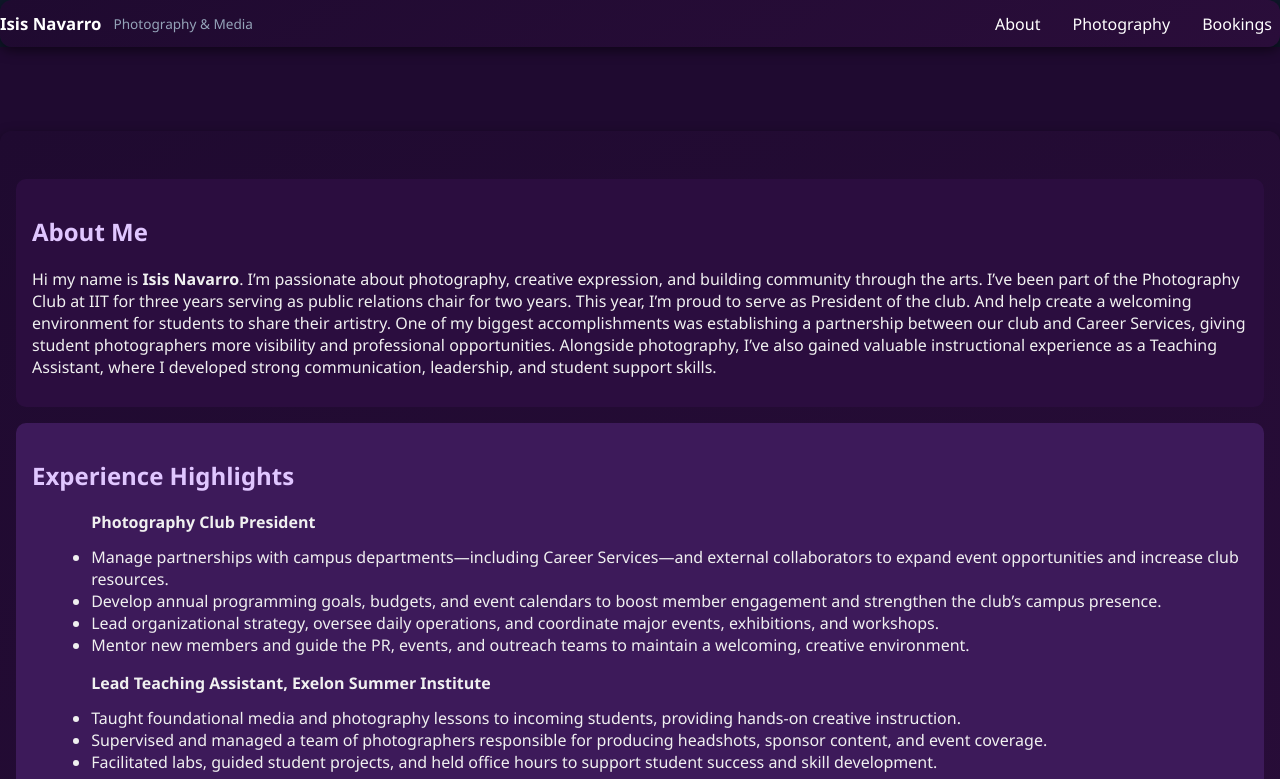
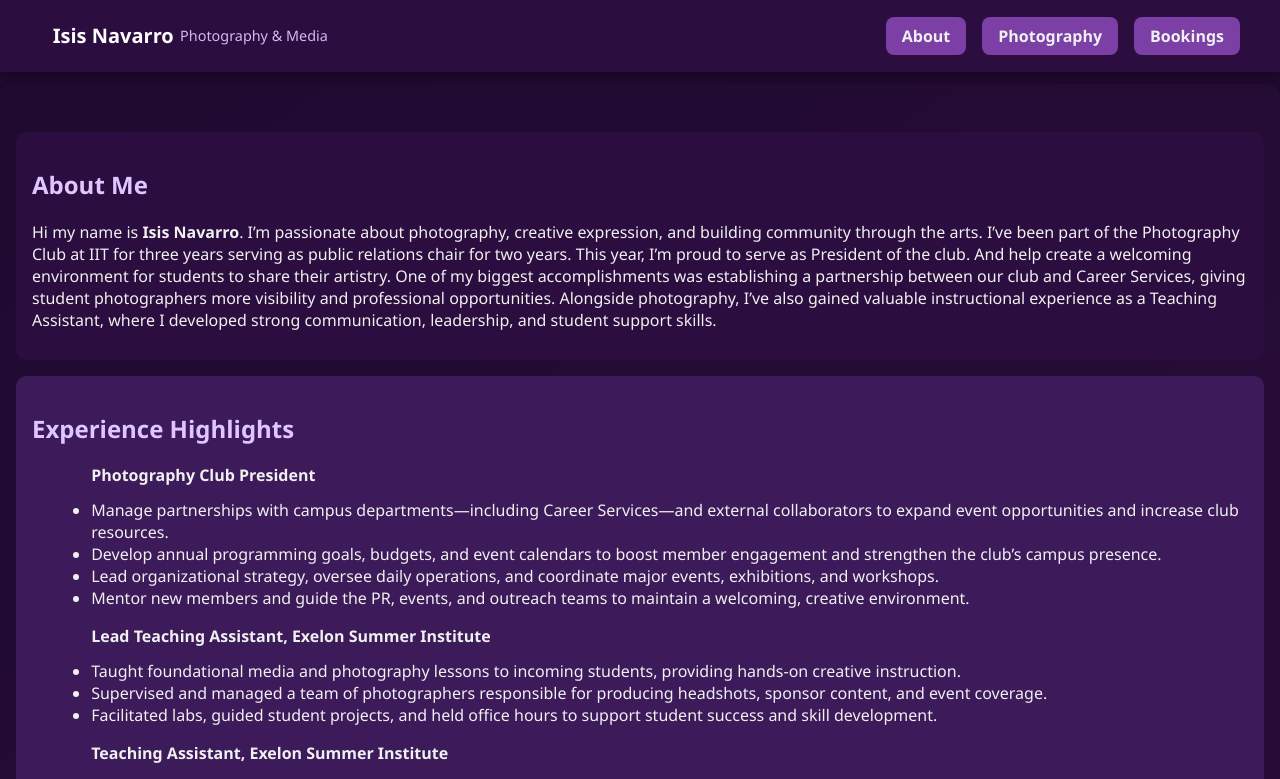
Before and after one commit to IsisXN/ITMD-543-Final-, a Vue app in the folder my-vue-project/: page / in a window 1280 px wide. Shown: the top 779 px of the page. Built offline with nearby package versions, Linux system fonts and the light colour scheme.

Commit message:
Update Navbar.vue

```diff
--- a/my-vue-project/src/components/Navbar.vue
+++ b/my-vue-project/src/components/Navbar.vue
@@ -1,40 +1,140 @@
 <template>
-  <nav class="nav" role="navigation" aria-label="Main Navigation" style="background:#0f172a;color:#fff;">
-    <div class="container" style="display:flex;align-items:center;justify-content:space-between;padding:.75rem 0;">
-      <div style="display:flex;align-items:center;gap:.75rem;">
-        <a class="brand" @click.prevent="go('/')" href="/" style="font-weight:700;font-size:1.05rem;color:inherit;">Isis Navarro</a>
-        <span style="color:#94a3b8;font-size:0.85rem;">Photography & Media</span>
-      </div>
+  <nav class="nav" role="navigation" aria-label="Main Navigation">
+    <div class="nav-container">
 
-      <div>
-        <button class="mobile-toggle" @click="open = !open" aria-label="Toggle menu" style="display:none;">☰</button>
-        <ul :style="menuStyle" class="nav-links" role="menu" aria-label="Top Navigation" >
-          <li style="display:inline-block;margin-right:1rem;"><router-link to="/">About</router-link></li>
-          <li style="display:inline-block;margin-right:1rem;"><router-link to="/gallery">Photography</router-link></li>
-          <li style="display:inline-block;"><router-link to="/bookings">Bookings</router-link></li>
-        </ul>
-      </div>
+      <!-- Brand -->
+      <router-link to="/" class="brand">
+        Isis Navarro <span class="subtext">Photography & Media</span>
+      </router-link>
+
+      <!-- Mobile Toggle -->
+      <button class="mobile-toggle" @click="open = !open" aria-label="Toggle menu">☰</button>
+
+      <!-- Navigation Links -->
+      <ul :class="['nav-links', { open }]" role="menu" aria-label="Top Navigation">
+        <li><router-link to="/">About</router-link></li>
+        <li><router-link to="/gallery">Photography</router-link></li>
+        <li><router-link to="/bookings">Bookings</router-link></li>
+      </ul>
+
     </div>
   </nav>
 </template>
 
 <script>
-import { ref, computed } from 'vue'
-import { useRouter } from 'vue-router'
+import { ref } from "vue";
+
 export default {
   setup() {
-    const open = ref(false)
-    const router = useRouter()
-    function go(path) { router.push(path) }
-    const menuStyle = computed(() => ({ listStyle:'none', margin:0, padding:0 }))
-    return { open, go, menuStyle }
-  }
-}
+    const open = ref(false);
+    return { open };
+  },
+};
 </script>
 
 <style scoped>
-.nav-links a { color:#fff; padding:0.25rem 0.5rem; }
-@media (max-width:700px){
-  .mobile-toggle { display:block; }
+/*  Fixed Navbar */
+.nav {
+  position: fixed;
+  top: 0;
+  left: 0;
+  width: 100%;
+  background: #2b0d3f; /* deep purple */
+  color: #fff;
+  z-index: 999;
+  box-shadow: 0 2px 6px rgba(0,0,0,0.35);
+}
+
+/*  Wider, clean layout with spacing from screen edge */
+.nav-container {
+  max-width: 1200px;
+  margin: auto;
+  padding: 1rem 1.5rem;
+  display: flex;
+  align-items: center;
+  justify-content: space-between;
+}
+
+/* Brand button */
+.brand {
+  font-size: 1.25rem;
+  font-weight: 700;
+  text-decoration: none;
+  color: #fff;
+  padding: 0.4rem 0.8rem;
+  border-radius: 6px;
+  transition: 0.2s;
+  display: flex;
+  align-items: center;
+  gap: 0.4rem;
+}
+
+.brand:hover {
+  background: #7b3fa6; /* same purple as Submit button */
+}
+
+.subtext {
+  font-size: 0.9rem;
+  font-weight: 400;
+  color: #d7b8f1;
+}
+
+/* Nav links with purple button styling */
+.nav-links {
+  list-style: none;
+  margin: 0;
+  padding: 0;
+  display: flex;
+  gap: 1rem;
+}
+
+.nav-links li a {
+  padding: 0.5rem 1rem;
+  border-radius: 8px;
+  background: #7b3fa6; /* same purple as Submit Booking */
+  color: #f0f0f0;
+  font-weight: 600;
+  text-decoration: none;
+  transition: 0.2s;
+}
+
+.nav-links li a:hover {
+  background: #9b5fc0; /* lighter hover purple */
+}
+
+/* Mobile Button */
+.mobile-toggle {
+  display: none;
+  background: none;
+  border: 2px solid #fff;
+  color: #fff;
+  padding: 0.3rem 0.5rem;
+  border-radius: 6px;
+  font-size: 1.2rem;
+  cursor: pointer;
+}
+
+/* Mobile Navigation */
+@media (max-width: 700px) {
+  .mobile-toggle {
+    display: block;
+  }
+
+  .nav-links {
+    position: absolute;
+    top: 100%;
+    right: 0;
+    background: #2b0d3f;
+    flex-direction: column;
+    padding: 1rem;
+    gap: 0.75rem;
+    display: none;
+    width: 200px;
+    border-radius: 0 0 0 10px;
+  }
+
+  .nav-links.open {
+    display: flex;
+  }
 }
 </style>
```
